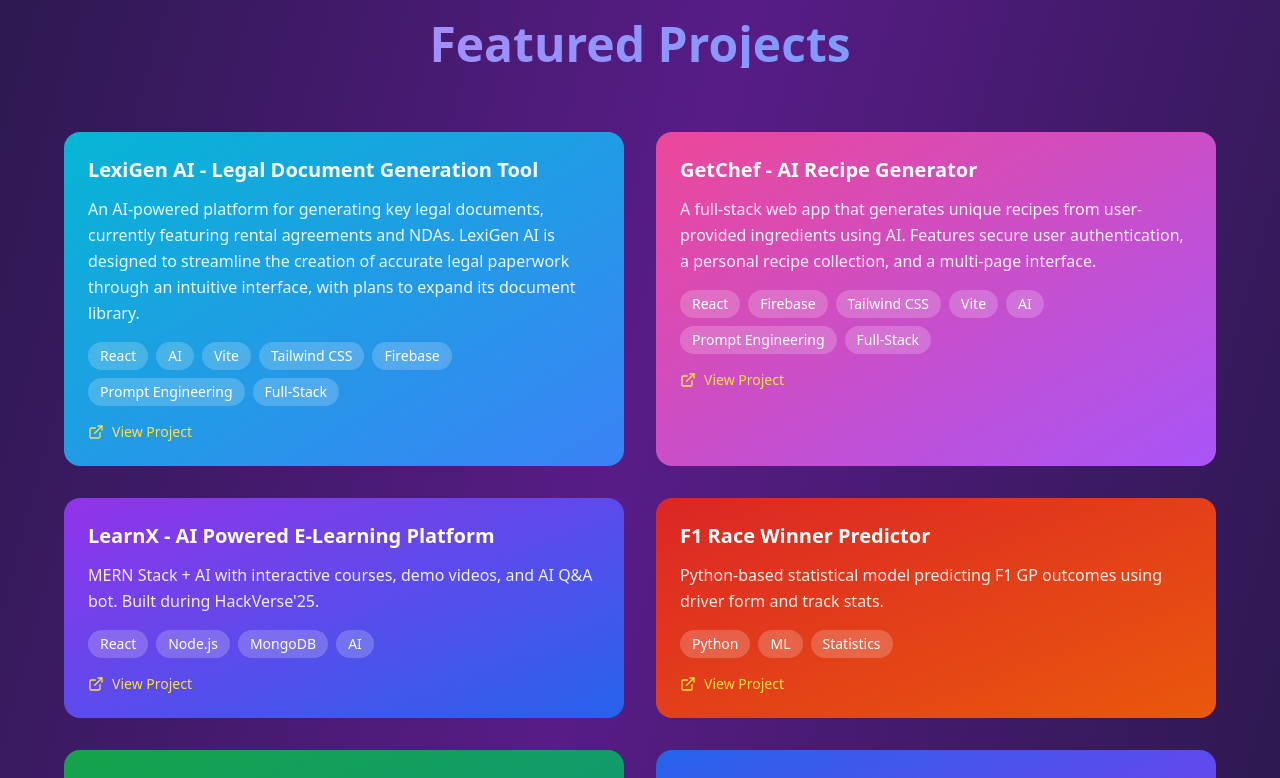
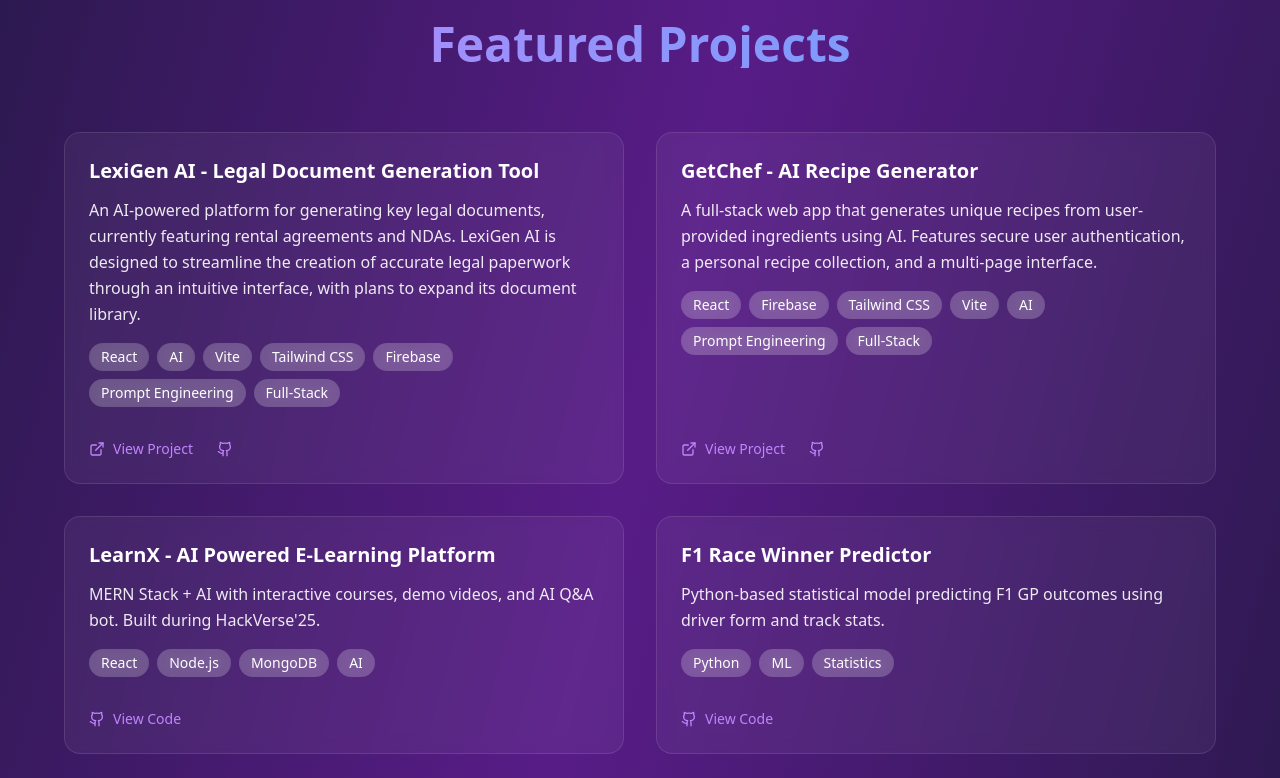
Before and after one commit to PI-Prasaad-Krishna/portfolio, a React (Vite) app: page / in a window 1280 px wide. Shown: the part 1980-2758 px from the top of the page. Built offline with nearby package versions, Linux system fonts and the light colour scheme.

Commit message:
Modified project cards

```diff
--- a/src/App.jsx
+++ b/src/App.jsx
@@ -88,62 +88,63 @@ const Portfolio = () => {
     setIsSending(false);
   };
 
+  // Using the full project list you provided, with the new githubLink property
   const projects = [
     {
       title: "LexiGen AI - Legal Document Generation Tool",
       desc: "An AI-powered platform for generating key legal documents, currently featuring rental agreements and NDAs. LexiGen AI is designed to streamline the creation of accurate legal paperwork through an intuitive interface, with plans to expand its document library.",
       tech: ["React", "AI", "Vite", "Tailwind CSS", "Firebase", "Prompt Engineering", "Full-Stack"],
-      color: "from-cyan-500 to-blue-500",
-      link: "https://lexigenai.vercel.app/"
+      link: "https://lexigenai.vercel.app/",
+      githubLink: "https://github.com/PI-Prasaad-Krishna/LexiGen"
     },
     {
       title: "GetChef - AI Recipe Generator",
       desc: "A full-stack web app that generates unique recipes from user-provided ingredients using AI. Features secure user authentication, a personal recipe collection, and a multi-page interface.",
       tech: ["React", "Firebase", "Tailwind CSS", "Vite", "AI", "Prompt Engineering", "Full-Stack"],
-      color: "from-pink-500 to-purple-500",
-      link: "https://getchef.vercel.app/"
+      link: "https://getchef.vercel.app/",
+      githubLink: "https://github.com/PI-Prasaad-Krishna/GetChef"
     },
     {
       title: "LearnX - AI Powered E-Learning Platform",
       desc: "MERN Stack + AI with interactive courses, demo videos, and AI Q&A bot. Built during HackVerse'25.",
       tech: ["React", "Node.js", "MongoDB", "AI"],
-      color: "from-purple-600 to-blue-600",
-      link: "https://github.com/abhinavkajeev/Hackverse25-LearnX"
+      link: null,
+      githubLink: "https://github.com/abhinavkajeev/Hackverse25-LearnX"
     },
     {
       title: "F1 Race Winner Predictor",
       desc: "Python-based statistical model predicting F1 GP outcomes using driver form and track stats.",
       tech: ["Python", "ML", "Statistics"],
-      color: "from-red-600 to-orange-600",
-      link: "https://github.com/PI-Prasaad-Krishna/f1-predictions"
+      link: null,
+      githubLink: "https://github.com/PI-Prasaad-Krishna/f1-predictions"
     },
     {
         title: "Bus Reservation System",
         desc: "Python + MySQL GUI app for booking multiple seats with visual layout, user login, and real-time seat map.",
         tech: ["Python", "MySQL", "Tkinter"],
-      color: "from-green-600 to-teal-600",
-      link: "https://github.com/PI-Prasaad-Krishna/Simple_BusReservationSystem"
+        link: null,
+        githubLink: "https://github.com/PI-Prasaad-Krishna/Simple_BusReservationSystem"
       },
       {
         title: "Matrix Chain Multiplication Visualizer",
         desc: "C++ implementation with visualization showing optimal parenthesis placement.",
         tech: ["C++", "Algorithms", "Visualization"],
-      color: "from-blue-600 to-purple-600",
-      link: "https://github.com/PI-Prasaad-Krishna/DP-MatrixChainMultiplication"
+        link: null,
+        githubLink: "https://github.com/PI-Prasaad-Krishna/DP-MatrixChainMultiplication"
       },
     {
       title: "MindMate – Mental Wellness Web App",
       desc: "A full-stack platform to help users manage their mental health. Includes journaling, motivational content, and a mood-based support system.",
       tech: ["React", "Firebase", "Tailwind", "WebApp"],
-      color: "from-pink-500 to-indigo-500",
-      link: "https://mindmate-34df5.web.app/"
+      link: "https://mindmate-34df5.web.app/",
+      githubLink: "https://github.com/PI-Prasaad-Krishna/MindMate"
     },
     {
     title: "AI Interview Simulator",
     desc: "Simulates real job interviews using AI. Users answer dynamic questions and get scored with instant feedback. Built for a club hackathon with a full-stack React + AI setup.",
     tech: ["React", "OpenRouter", "AI", "Full-Stack", "Prompt Engineering"],
-    color: "from-indigo-600 to-purple-600",
-    link: "https://hackathon-ck-7eu7.vercel.app/"
+    link: "https://hackathon-ck-7eu7.vercel.app/",
+    githubLink: "https://github.com/abhinavkajeev/hackathon-ck"
     }
   ];
 
@@ -156,11 +157,11 @@ const Portfolio = () => {
     <motion.div
       variants={itemVariants}
       whileHover={{ y: -8, scale: 1.03, transition: { type: 'spring', stiffness: 300 } }}
-      className={`relative overflow-hidden rounded-2xl p-6 bg-gradient-to-br ${project.color} text-white group`}
+      className="relative overflow-hidden rounded-2xl p-6 bg-white/5 backdrop-blur border border-white/10 group"
     >
-      <div className="absolute inset-0 bg-black opacity-0 group-hover:opacity-20 transition-opacity duration-300"></div>
-      <div className="relative z-10">
-        <h3 className="text-xl font-bold mb-3 group-hover:text-yellow-300 transition-colors duration-300">{project.title}</h3>
+      <div className="relative z-10 flex flex-col h-full">
+        <div>
+          <h3 className="text-xl font-bold mb-3 group-hover:text-purple-400 transition-colors duration-300">{project.title}</h3>
           <p className="text-white/90 mb-4 leading-relaxed">{project.desc}</p>
           <div className="flex flex-wrap gap-2 mb-4">
             {project.tech.map((tech, i) => (
@@ -169,16 +170,33 @@ const Portfolio = () => {
               </span>
             ))}
           </div>
+        </div>
+        <div className="flex items-center gap-6 mt-auto pt-4">
+          {project.link && (
             <a
               href={project.link}
               target="_blank"
               rel="noopener noreferrer"
-          className="flex items-center text-yellow-300 group-hover:text-yellow-200 transition-colors duration-300"
+              className="flex items-center text-purple-400 group-hover:text-purple-300 transition-colors duration-300"
               role="button"
             >
               <ExternalLink size={16} className="mr-2" />
               <span className="text-sm font-medium">View Project</span>
             </a>
+          )}
+          {project.githubLink && (
+            <a
+              href={project.githubLink}
+              target="_blank"
+              rel="noopener noreferrer"
+              className="flex items-center text-purple-400 group-hover:text-purple-300 transition-colors duration-300"
+              role="button"
+            >
+              <Github size={16} className="mr-2" />
+              {!project.link && <span className="text-sm font-medium">View Code</span>}
+            </a>
+          )}
+        </div>
       </div>
     </motion.div>
   );
@@ -241,8 +259,9 @@ const Portfolio = () => {
 
         {/* Sections Wrapper for scroll animations */}
         <motion.div initial="hidden" whileInView="visible" viewport={{ once: true, amount: 0.1 }} variants={containerVariants}>
-          {/* About Section */}
-          <section id="about" className="py-20 px-6 relative z-10">
+
+          {/* MODIFICATION: Added scroll-mt-24 to fix nav overlap AND restored section content */}
+          <section id="about" className="py-20 px-6 relative z-10 scroll-mt-24">
             <div className="max-w-6xl mx-auto">
               <motion.div variants={itemVariants} className="text-center mb-16">
                 <h2 className="text-4xl md:text-5xl font-bold mb-6 bg-gradient-to-r from-purple-400 to-blue-400 bg-clip-text text-transparent">
@@ -269,8 +288,7 @@ const Portfolio = () => {
             </div>
           </section>
 
-          {/* Revamped Skills Section with Logos */}
-          <section id="skills" className="py-20 px-6 relative z-10">
+          <section id="skills" className="py-20 px-6 relative z-10 scroll-mt-24">
             <div className="max-w-6xl mx-auto">
               <motion.div variants={itemVariants} className="text-center mb-16">
                 <h2 className="text-4xl md:text-5xl font-bold mb-6 bg-gradient-to-r from-purple-400 to-blue-400 bg-clip-text text-transparent">
@@ -300,8 +318,7 @@ const Portfolio = () => {
             </div>
           </section>
 
-          {/* Projects Section */}
-          <section id="projects" className="py-20 px-6 relative z-10">
+          <section id="projects" className="py-20 px-6 relative z-10 scroll-mt-24">
             <div className="max-w-6xl mx-auto">
               <motion.div variants={itemVariants} className="text-center mb-16">
                 <h2 className="text-4xl md:text-5xl font-bold mb-6 bg-gradient-to-r from-purple-400 to-blue-400 bg-clip-text text-transparent">
@@ -314,8 +331,7 @@ const Portfolio = () => {
             </div>
           </section>
 
-          {/* Updated Experience Section with Card Format */}
-          <section id="experience" className="py-20 px-6 relative z-10">
+          <section id="experience" className="py-20 px-6 relative z-10 scroll-mt-24">
             <div className="max-w-4xl mx-auto">
               <motion.div variants={itemVariants} className="text-center mb-16">
                 <h2 className="text-4xl md:text-5xl font-bold mb-6 bg-gradient-to-r from-purple-400 to-blue-400 bg-clip-text text-transparent">
@@ -336,8 +352,7 @@ const Portfolio = () => {
             </div>
           </section>
 
-          {/* MODIFICATION: Contact Section with form and links */}
-          <section id="contact" className="py-20 px-6 relative z-10">
+          <section id="contact" className="py-20 px-6 relative z-10 scroll-mt-24">
             <div className="max-w-4xl mx-auto text-center">
                 <motion.h2 variants={itemVariants} className="text-4xl md:text-5xl font-bold mb-6 bg-gradient-to-r from-purple-400 to-blue-400 bg-clip-text text-transparent">
                     Let's Connect
```
Lines whose indentation alone changed are shown as unchanged.
